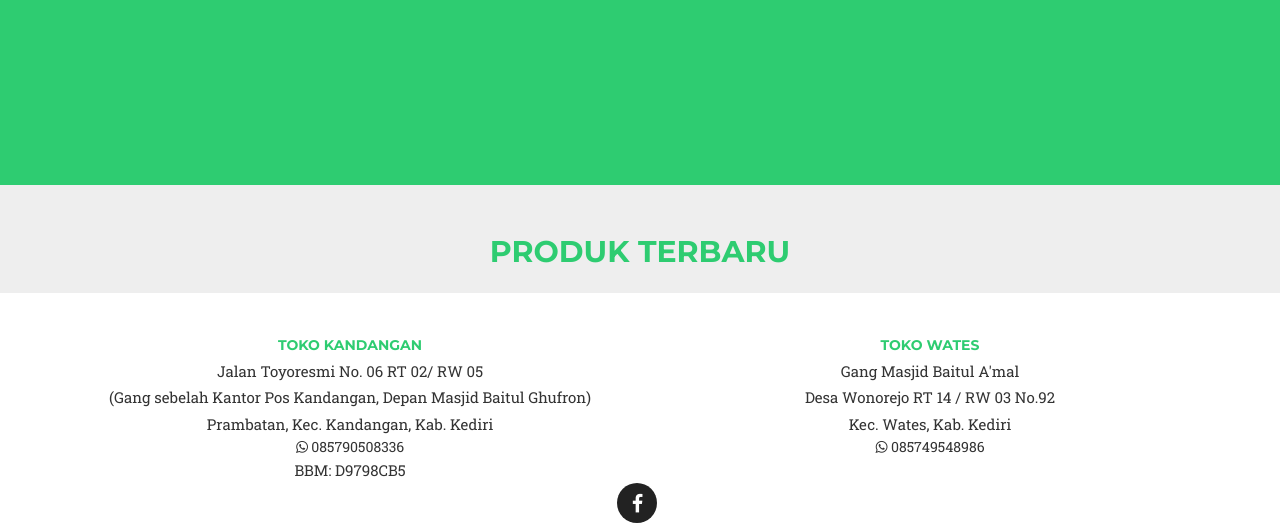
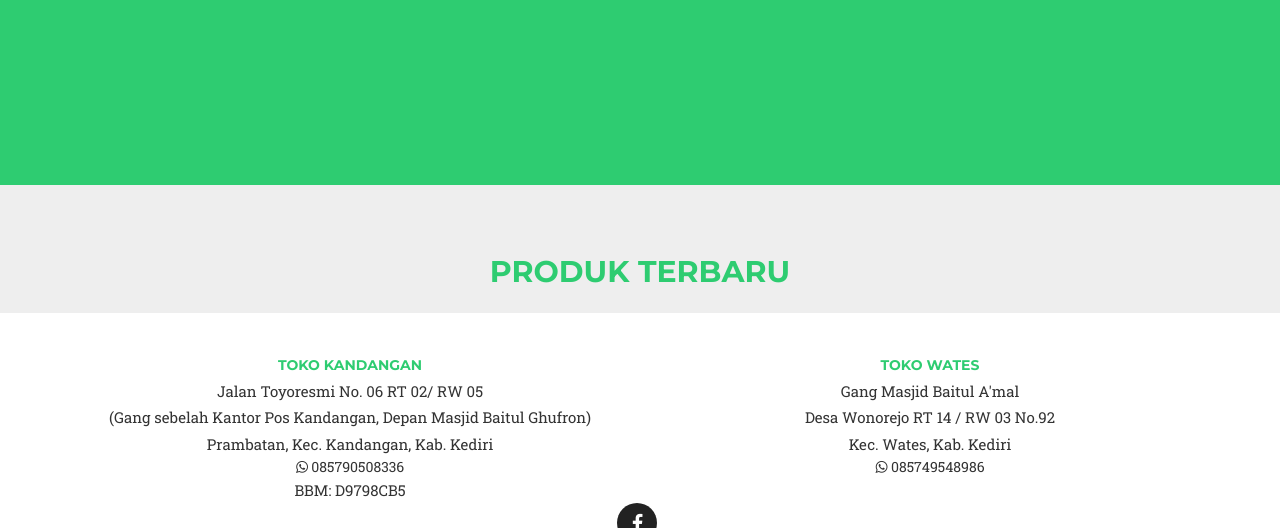
Before and after one commit to novanandhy/effendistore, a PHP site: page / in a window 1280 px wide. Shown: the part 613-1141 px from the top of the page. Run offline with PHP 8.4, Linux system fonts and the light colour scheme; data that the repository does not hold is empty; some libraries are stand-ins or nearby versions; some web fonts are replaced.

Commit message:
update fix

```diff
--- a/catalogue.php
+++ b/catalogue.php
@@ -32,6 +32,8 @@
     <link href='https://fonts.googleapis.com/css?family=Kaushan+Script' rel='stylesheet' type='text/css'>
     <link href='https://fonts.googleapis.com/css?family=Droid+Serif:400,700,400italic,700italic' rel='stylesheet' type='text/css'>
     <link href='https://fonts.googleapis.com/css?family=Roboto+Slab:400,100,300,700' rel='stylesheet' type='text/css'>
+
+    <link rel="shortcut icon" href="img/icon.ico">
 
     <!-- Theme CSS -->
     <link href="css/style.css" rel="stylesheet">
--- a/css/style.css
+++ b/css/style.css
@@ -633,7 +633,7 @@ input:checked + .slider:before {
     height: 242px !important;
   }
   .dropdown{
-    margin-top: 40px !important;
+    margin-top: 50px !important;
     margin-left: 20px !important;
   }
 }
--- a/detail.php
+++ b/detail.php
@@ -32,6 +32,8 @@
     <link href='https://fonts.googleapis.com/css?family=Kaushan+Script' rel='stylesheet' type='text/css'>
     <link href='https://fonts.googleapis.com/css?family=Droid+Serif:400,700,400italic,700italic' rel='stylesheet' type='text/css'>
     <link href='https://fonts.googleapis.com/css?family=Roboto+Slab:400,100,300,700' rel='stylesheet' type='text/css'>
+
+    <link rel="shortcut icon" href="img/icon.ico">
 
     <!-- Theme CSS -->
     <link href="css/style.css" rel="stylesheet">
--- a/index.php
+++ b/index.php
@@ -23,6 +23,8 @@
     <link href='https://fonts.googleapis.com/css?family=Kaushan+Script' rel='stylesheet' type='text/css'>
     <link href='https://fonts.googleapis.com/css?family=Droid+Serif:400,700,400italic,700italic' rel='stylesheet' type='text/css'>
     <link href='https://fonts.googleapis.com/css?family=Roboto+Slab:400,100,300,700' rel='stylesheet' type='text/css'>
+
+    <link rel="shortcut icon" href="img/icon.ico">
 
     <!-- Theme CSS -->
     <link href="css/style.css" rel="stylesheet">
@@ -83,7 +85,7 @@
     <section id="portfolio" class="bg-light-gray">
         <div class="container">
             <div class="row">
-                <center><h2 style="margin-top: 30px;">Produk Terbaru</h2></center>
+                <center><h2 style="margin-top: 50px;">Produk Terbaru</h2></center>
 
                 <?php
                     // jalankan query
```
Also changed, not shown: img/icon.ico (added), img/iconadmin.ico (added).
